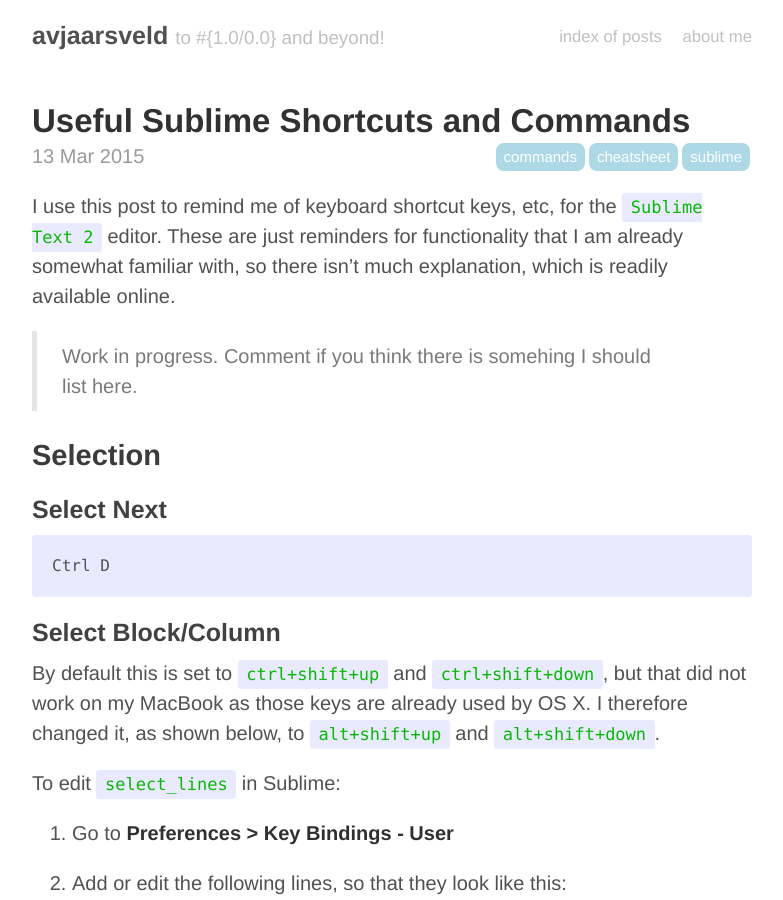
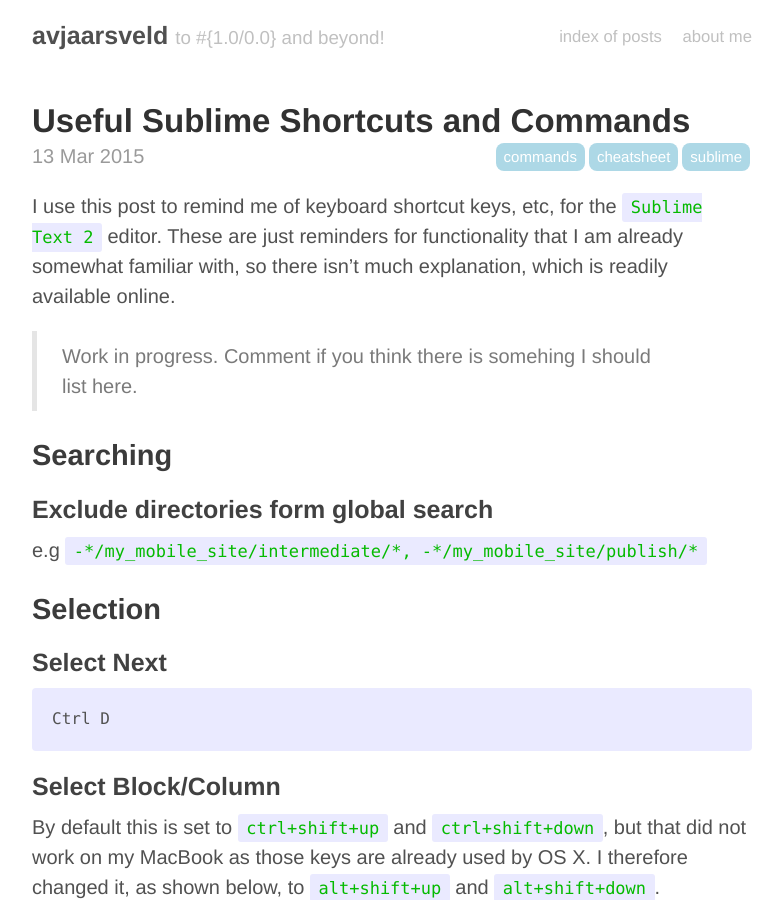
Before and after one commit to avjaarsveld/avjaarsveld.github.io, a Jekyll site: the page built from _posts/2015-03-13-Useful-Sublime-Shortcuts-and-Commands.md, in a window 1280 px wide and 900 px high. Shown: the whole window, without its empty margins (248-1031 px from the left). Built offline with Jekyll 4.4.1, drawn with Linux system fonts in a browser that asks for light colours; Markdown is read by kramdown in place of the engine named in the settings; comment, search, counter and statistics services are not loaded.

Commit message:
Sublime post added to

```diff
--- a/_posts/2015-03-13-Useful-Sublime-Shortcuts-and-Commands.md
+++ b/_posts/2015-03-13-Useful-Sublime-Shortcuts-and-Commands.md
@@ -13,6 +13,12 @@ somewhat familiar with, so there isn't much explanation, which is readily availa
 online.
 
 > Work in progress. Comment if you think there is somehing I should list here.
+
+## Searching
+
+### Exclude directories form global search
+
+e.g `-*/my_mobile_site/intermediate/*, -*/my_mobile_site/publish/*`
 
 ## Selection
 
```
